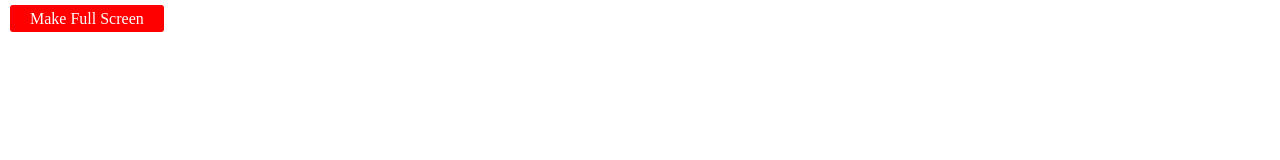
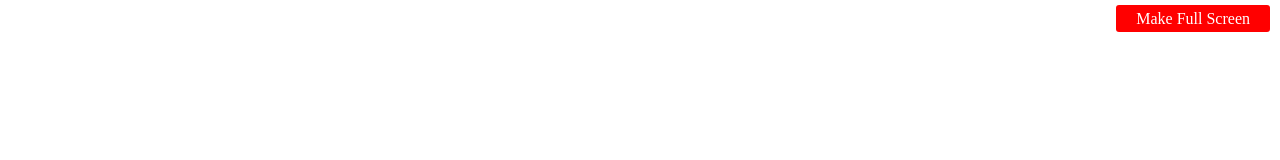
Before and after one commit to yosintv3/finalbackup, a plain HTML site: page index.html in a window 1280 px wide. Drawn offline with Linux system fonts and the light colour scheme.

Commit message:
Update index.html

```diff
--- a/index.html
+++ b/index.html
@@ -1,6 +1,5 @@
 <title> YoSinTV Player</title>
 <meta content='width=device-width,minimum-scale=1,initial-scale=1' name='viewport'/>
-
 
 <style>
         #container {
@@ -66,7 +65,7 @@
  .join-button-container {
     position: absolute;
     top: 10px; /* Adjust this value to position the button vertically */
-    left: 10px; /* Adjust this value to position the button horizontally */
+    right: 10px; /* Adjust this value to position the button horizontally */
     z-index: 1000; /* Ensure the button appears above the iframe */
   }
   .join-button {
```
